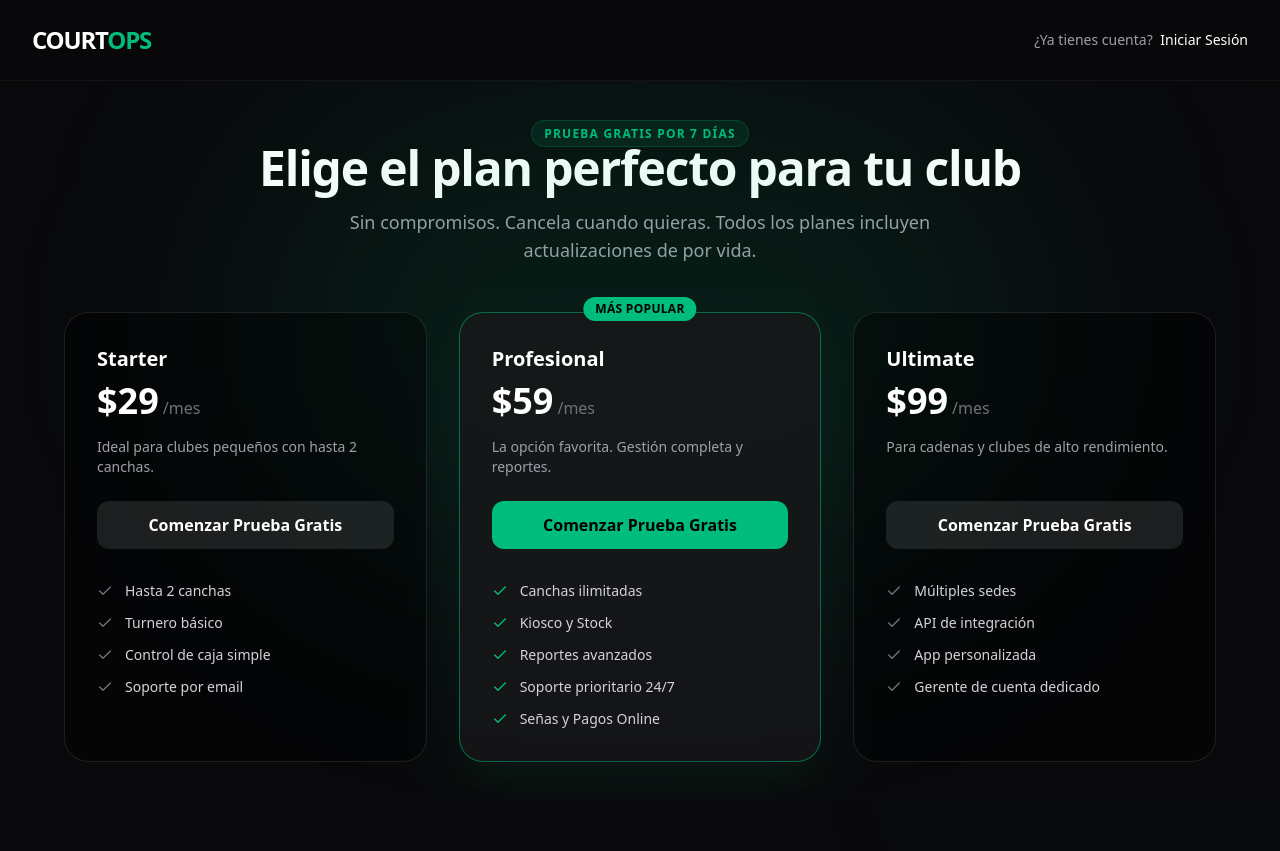
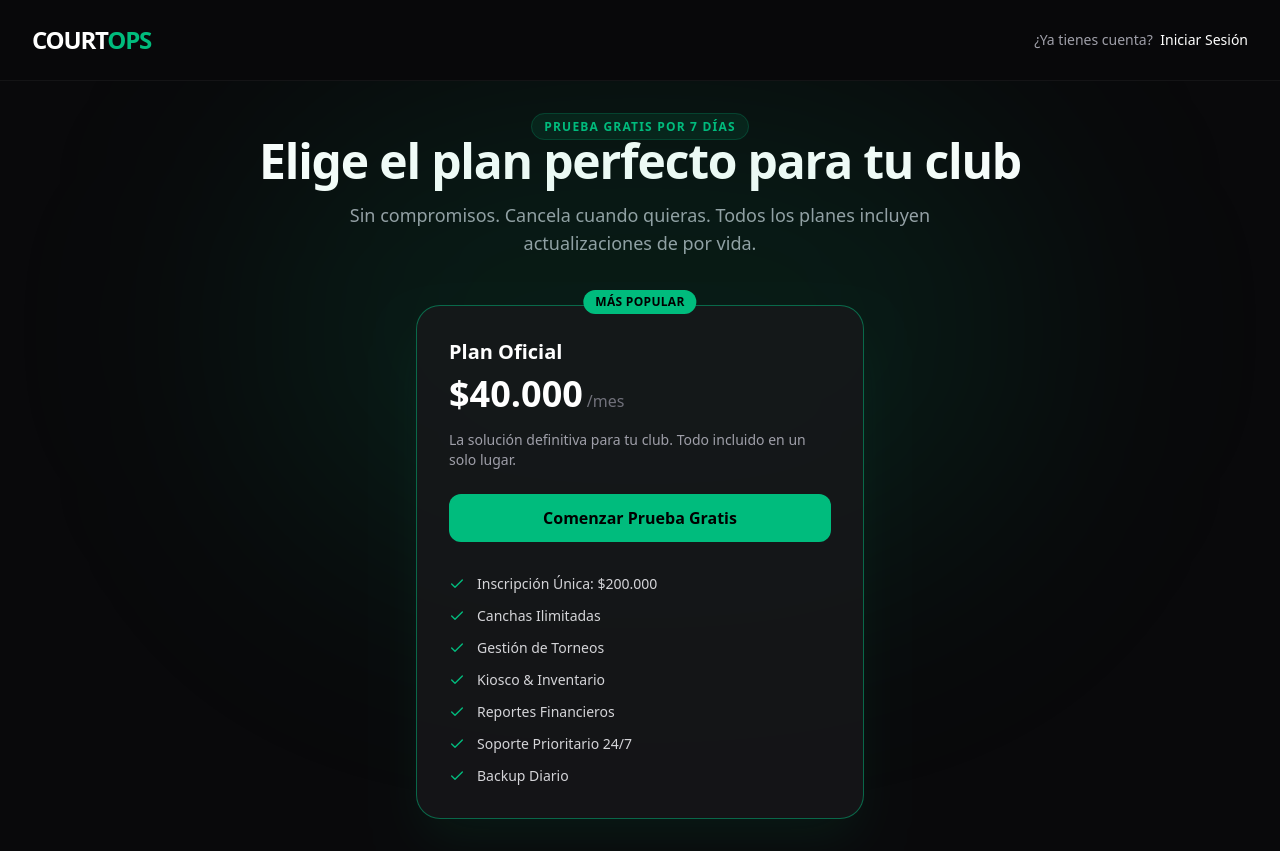
Before and after one commit to 7Francus7/CourtOps, a Next.js app in the folder courtops/: page /register in a window 1280 px wide. Before the commit the page ends 800 px from the top, so only its background shows below. Built offline with nearby package versions, Linux system fonts and the light colour scheme; no server answers.

Commit message:
feat: update public registration page with new single plan pricing

```diff
--- a/courtops/src/app/register/page.tsx
+++ b/courtops/src/app/register/page.tsx
@@ -25,34 +25,22 @@ export default function RegisterPage() {
        // --- PLANS DATA ---
        const PLANS = [
               {
-                     id: 'BASIC',
-                     name: 'Starter',
-                     price: '$29',
+                     id: 'OFFICIAL',
+                     name: 'Plan Oficial',
+                     price: '$40.000',
                      period: '/mes',
-                     description: 'Ideal para clubes pequeños con hasta 2 canchas.',
-                     features: ['Hasta 2 canchas', 'Turnero básico', 'Control de caja simple', 'Soporte por email'],
-                     color: 'bg-blue-500',
-                     popular: false
-              },
-              {
-                     id: 'PRO',
-                     name: 'Profesional',
-                     price: '$59',
-                     period: '/mes',
-                     description: 'La opción favorita. Gestión completa y reportes.',
-                     features: ['Canchas ilimitadas', 'Kiosco y Stock', 'Reportes avanzados', 'Soporte prioritario 24/7', 'Señas y Pagos Online'],
+                     description: 'La solución definitiva para tu club. Todo incluido en un solo lugar.',
+                     features: [
+                            'Inscripción Única: $200.000',
+                            'Canchas Ilimitadas',
+                            'Gestión de Torneos',
+                            'Kiosco & Inventario',
+                            'Reportes Financieros',
+                            'Soporte Prioritario 24/7',
+                            'Backup Diario'
+                     ],
                      color: 'bg-emerald-500',
                      popular: true
-              },
-              {
-                     id: 'ENTERPRISE',
-                     name: 'Ultimate',
-                     price: '$99',
-                     period: '/mes',
-                     description: 'Para cadenas y clubes de alto rendimiento.',
-                     features: ['Múltiples sedes', 'API de integración', 'App personalizada', 'Gerente de cuenta dedicado'],
-                     color: 'bg-purple-600',
-                     popular: false
               }
        ]
 
@@ -119,11 +107,11 @@ export default function RegisterPage() {
                                                         </p>
                                                  </div>
 
-                                                 <div className="grid grid-cols-1 md:grid-cols-3 gap-8">
+                                                 <div className="flex flex-wrap justify-center gap-8">
                                                         {PLANS.map((plan) => (
                                                                <div
                                                                       key={plan.id}
-                                                                      className={`relative p-8 rounded-3xl border transition-all duration-300 hover:-translate-y-2 group
+                                                                      className={`relative w-full max-w-md p-8 rounded-3xl border transition-all duration-300 hover:-translate-y-2 group
                       ${plan.popular ? 'bg-zinc-900/80 border-emerald-500/50 shadow-2xl shadow-emerald-500/10' : 'bg-black/40 border-white/10 hover:border-white/20'}
                     `}
                                                                >
```
